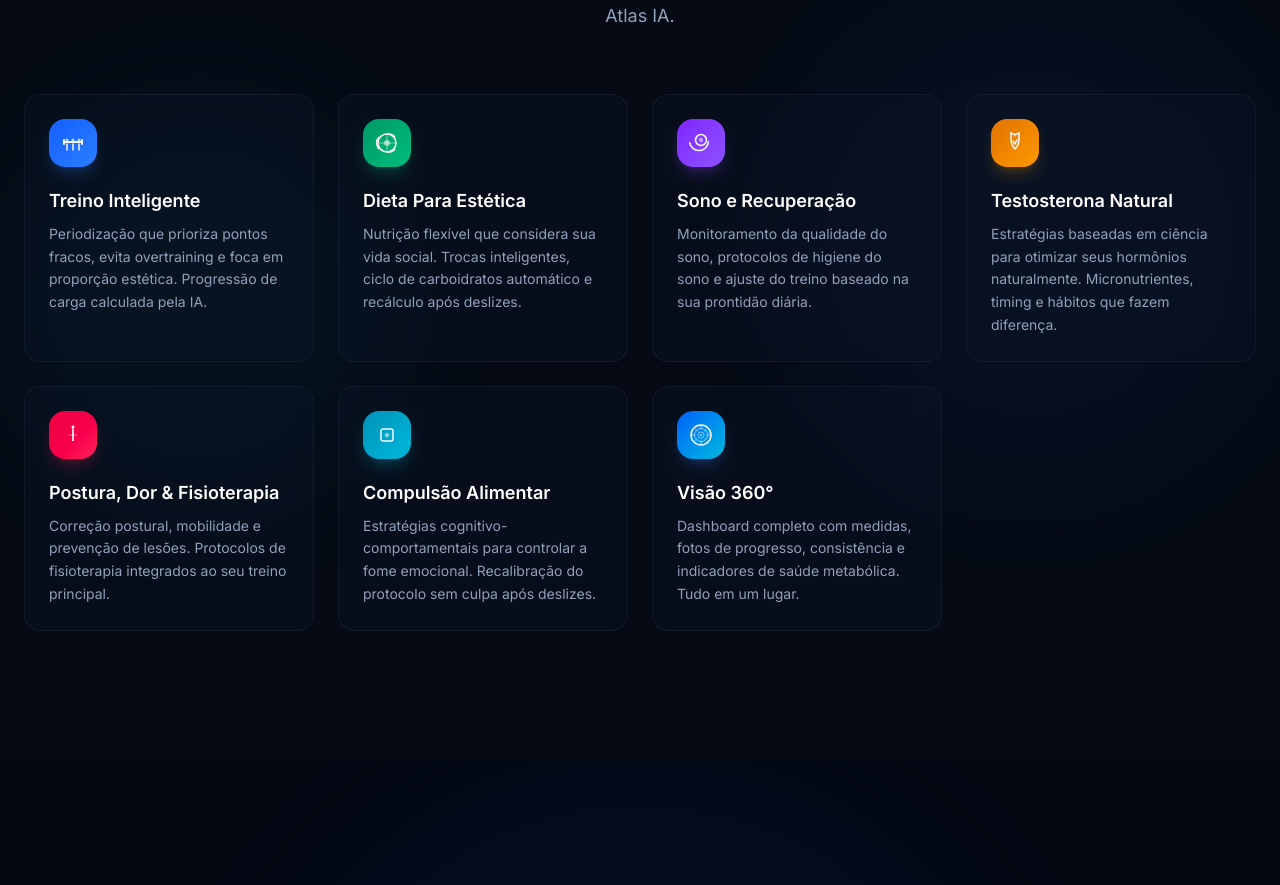
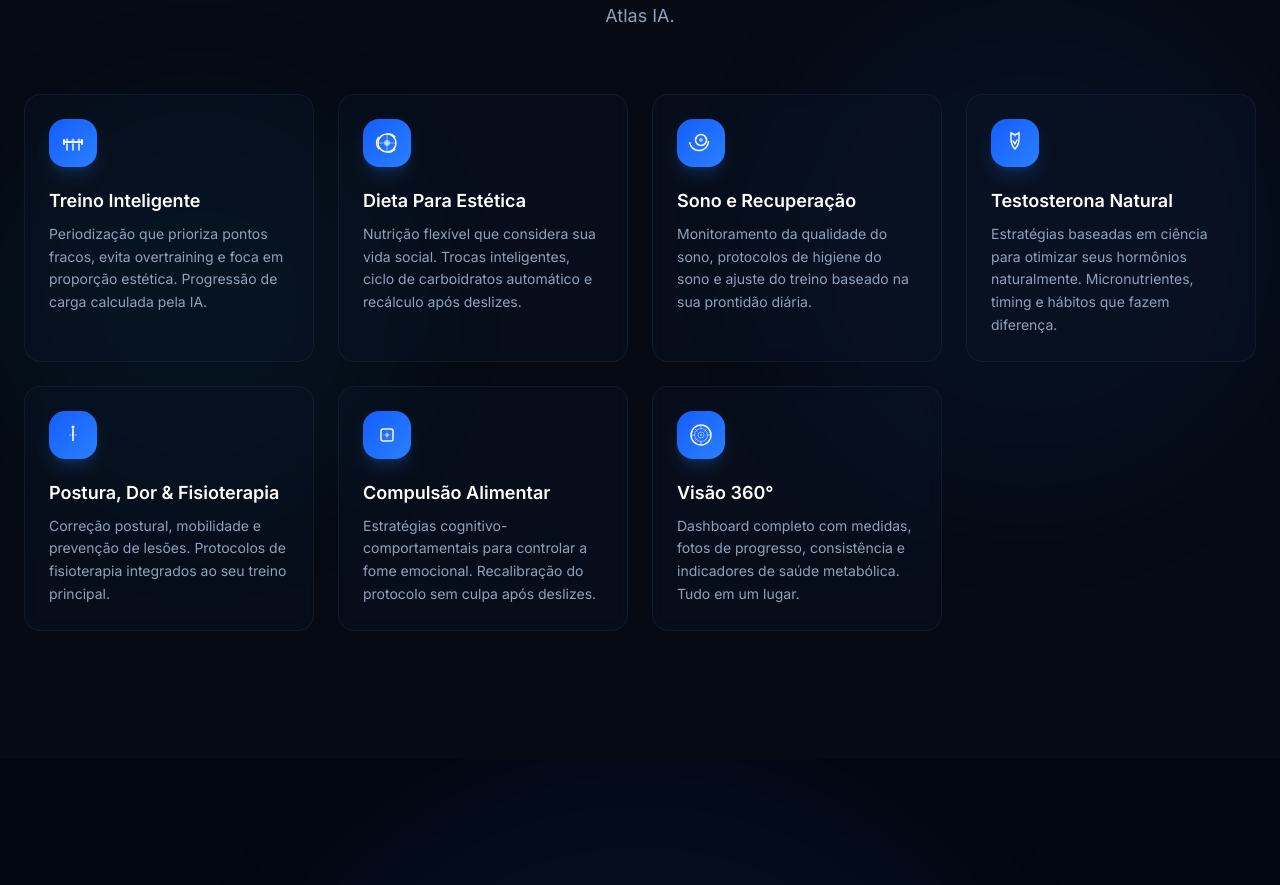
Before and after one commit to alexluciofilho7-cmyk/ATLAS-AI, a Next.js app: page / in a window 1280 px wide. Shown: the part 5150-6035 px from the top of the page. Built offline with nearby package versions, Linux system fonts and the light colour scheme.

Commit message:
feat: update modules to Atlas blue and white color scheme
Consistent Atlas branding with blue and white across all modules.

#VERCEL_SKIP

Co-authored-by: null <248574290+alexluciofilho7-cmyk@users.noreply.github.com>

```diff
--- a/components/modules-section.tsx
+++ b/components/modules-section.tsx
@@ -23,47 +23,47 @@ const modules = [
     title: "Dieta Para Estética",
     description:
       "Nutrição flexível que considera sua vida social. Trocas inteligentes, ciclo de carboidratos automático e recálculo após deslizes.",
-    color: "from-emerald-600 to-emerald-500",
-    shadowColor: "shadow-emerald-500/20",
+    color: "from-blue-600 to-blue-500",
+    shadowColor: "shadow-blue-500/20",
   },
   {
     icon: SleepIcon,
     title: "Sono e Recuperação",
     description:
       "Monitoramento da qualidade do sono, protocolos de higiene do sono e ajuste do treino baseado na sua prontidão diária.",
-    color: "from-violet-600 to-violet-500",
-    shadowColor: "shadow-violet-500/20",
+    color: "from-blue-600 to-blue-500",
+    shadowColor: "shadow-blue-500/20",
   },
   {
     icon: TestosteroneIcon,
     title: "Testosterona Natural",
     description:
       "Estratégias baseadas em ciência para otimizar seus hormônios naturalmente. Micronutrientes, timing e hábitos que fazem diferença.",
-    color: "from-amber-600 to-amber-500",
-    shadowColor: "shadow-amber-500/20",
+    color: "from-blue-600 to-blue-500",
+    shadowColor: "shadow-blue-500/20",
   },
   {
     icon: PostureIcon,
     title: "Postura, Dor & Fisioterapia",
     description:
       "Correção postural, mobilidade e prevenção de lesões. Protocolos de fisioterapia integrados ao seu treino principal.",
-    color: "from-rose-600 to-rose-500",
-    shadowColor: "shadow-rose-500/20",
+    color: "from-blue-600 to-blue-500",
+    shadowColor: "shadow-blue-500/20",
   },
   {
     icon: CompulsionIcon,
     title: "Compulsão Alimentar",
     description:
       "Estratégias cognitivo-comportamentais para controlar a fome emocional. Recalibração do protocolo sem culpa após deslizes.",
-    color: "from-cyan-600 to-cyan-500",
-    shadowColor: "shadow-cyan-500/20",
+    color: "from-blue-600 to-blue-500",
+    shadowColor: "shadow-blue-500/20",
   },
   {
     icon: VisionIcon,
     title: "Visão 360°",
     description:
       "Dashboard completo com medidas, fotos de progresso, consistência e indicadores de saúde metabólica. Tudo em um lugar.",
-    color: "from-blue-600 to-cyan-500",
+    color: "from-blue-600 to-blue-500",
     shadowColor: "shadow-blue-500/20",
   },
 ]
```
